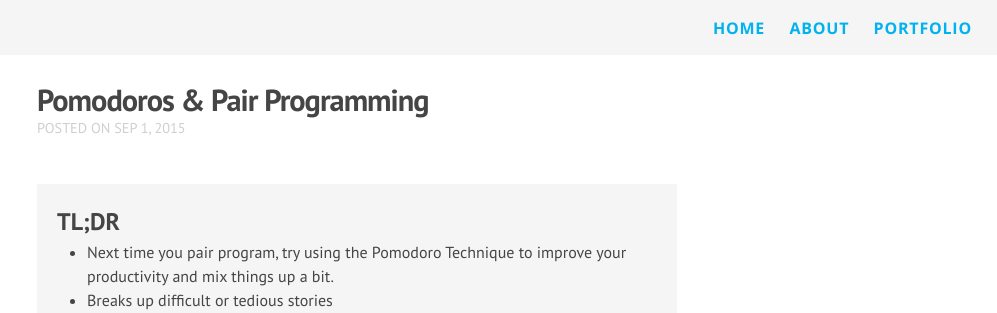
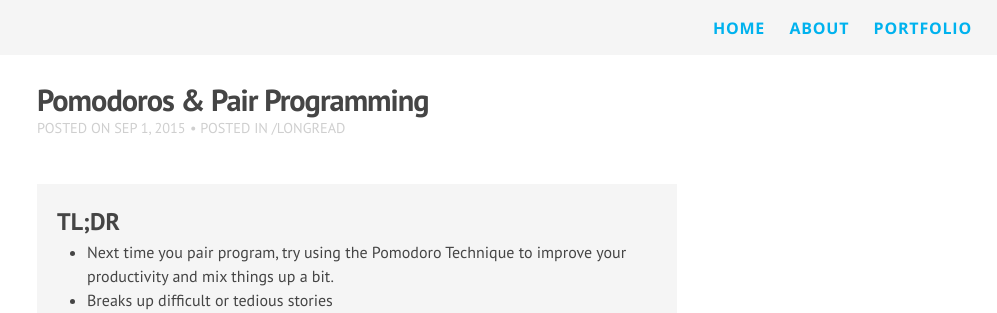
Before and after one commit to claire-codes/blog-com, a Jekyll site: the page built from _posts/2015-09-01-pomodoros-and-pair-programming.markdown, in a window 1280 px wide. Shown: the top 313 px of the page, without its empty margins (283-1280 px from the left). Built offline with Jekyll 4.4.1, drawn with Linux system fonts in a browser that asks for light colours; nearby versions of some CDN libraries; comment, search, counter and statistics services are not loaded.

Commit message:
:fearful: Add category to post layout meta

```diff
--- a/_layouts/post.html
+++ b/_layouts/post.html
@@ -6,6 +6,7 @@
   <header class="post-header">
      <h1 class="post-title">{{ page.title }}</h1>
      <p class="post-meta">Posted on {{ page.date | date: "%b %-d, %Y" }}{% if page.author %} • {{ page.author }}{% endif %}{% if page.meta %} • {{ page.meta }}{% endif %}</p>
+     <p class="post-meta">{% if page.categories %} • posted in{% for c in page.categories %} /{{c}}{% endfor %}{% endif %}</p>
   </header>
 
   <article class="post-content">
```
